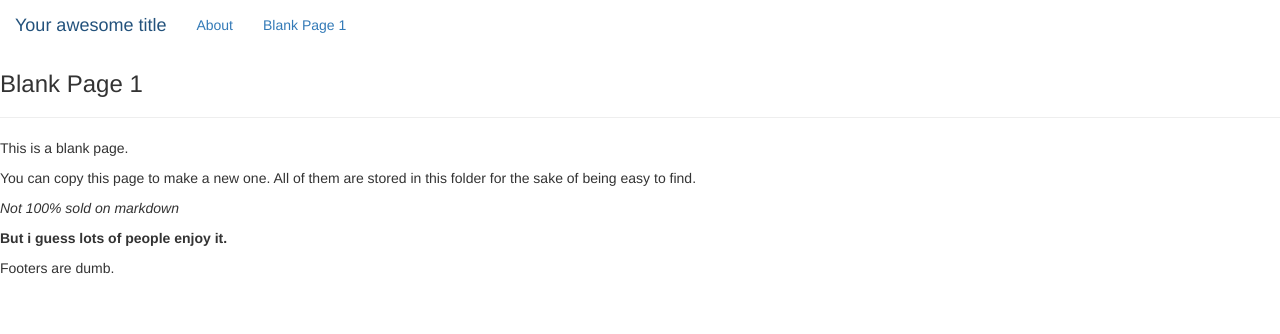
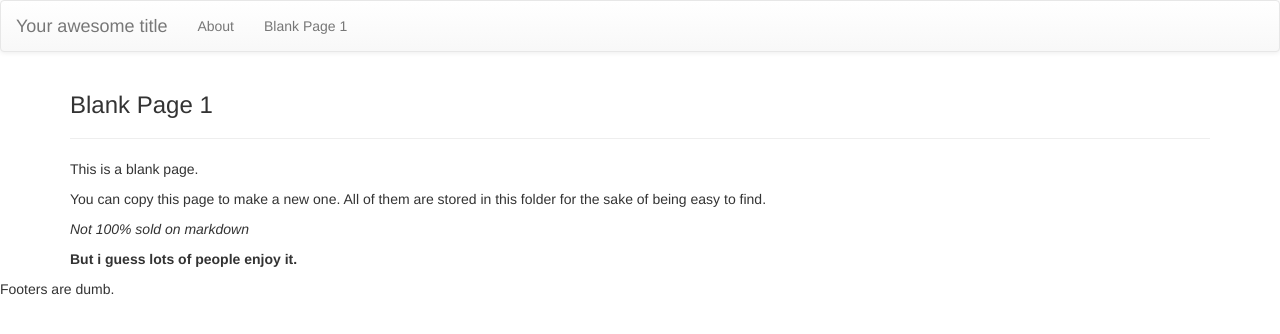
Before and after one commit to CBPP/crunchbangplusplus.org, a Jekyll site: the page built from pages/page1.md, in a window 1280 px wide. Shown: the top 334 px of the page. Built offline with Jekyll 4.4.1, drawn with Linux system fonts in a browser that asks for light colours; nearby versions of some CDN libraries.

Commit message:
Everything is good with the navbar now

```diff
--- a/_includes/head.html
+++ b/_includes/head.html
@@ -7,8 +7,13 @@
   <meta name="description" content="{% if page.excerpt %}{{ page.excerpt | strip_html | strip_newlines | truncate: 160 }}{% else %}{{ site.description }}{% endif %}">
 
   <!-- <link rel="stylesheet" href="{{ "/assets/css/main.css" | prepend: site.baseurl }}"> -->
+  <link rel="stylesheet" href="{{ "/assets/bootstrap-3.3.4-dist/css/bootstrap.css" | prepend: site.baseurl }}">
   <link rel="stylesheet" href="{{ "/assets/bootstrap-3.3.4-dist/css/bootstrap-theme.css" | prepend: site.baseurl }}">
-  <link rel="stylesheet" href="{{ "/assets/bootstrap-3.3.4-dist/css/bootstrap.css" | prepend: site.baseurl }}">
+  <link rel="stylesheet" href="{{ "/assets/css/stylesheet.css" | prepend: site.baseurl }}">
+  <script src="https://ajax.googleapis.com/ajax/libs/jquery/1.11.2/jquery.min.js"></script>
+  <script src="{{ "/assets/bootstrap-3.3.4-dist/js/bootstrap.js"}}"></script>
+  <!-- // <script src="{{ "/assets/bootstrap-3.3.4-dist/js/npm.js "}}"></script> -->
+  <!-- <link rel="stylesheet" href="https://cdnjs.cloudflare.com/ajax/libs/twitter-bootstrap/3.3.4/css/bootstrap.css" > -->
   <link rel="canonical" href="{{ page.url | replace:'index.html','' | prepend: site.baseurl | prepend: site.url }}">
   <link rel="alternate" type="application/rss+xml" title="{{ site.title }}" href="{{ "/feed.xml" | prepend: site.baseurl | prepend: site.url }}" />
 </head>
--- a/_includes/header.html
+++ b/_includes/header.html
@@ -1,23 +1,24 @@
-<nav class="navbar navbar-static-top" >
+<nav class="navbar navbar-default">
   <div class="container-fluid">
     <!-- Brand and toggle get grouped for better mobile display -->
     <div class="navbar-header">
-      <button type="button" class="navbar-toggle collapsed" data-toggle="collapse" data-target=".navbar-collapse">
+      <button type="button" class="navbar-toggle collapsed" data-toggle="collapse" data-target="#bs-example-navbar-collapse-1">
         <span class="sr-only">Toggle navigation</span>
         <span class="icon-bar"></span>
         <span class="icon-bar"></span>
         <span class="icon-bar"></span>
       </button>
-      <a class="navbar-brand" href="{{site.baseurl}}">{{ site.title }}</a>
+      <a class="navbar-brand" href="{{ site.baseurl }}/">{{ site.title }}</a>
     </div>
+
     <!-- Collect the nav links, forms, and other content for toggling -->
     <div class="collapse navbar-collapse" id="bs-example-navbar-collapse-1">
       <ul class="nav navbar-nav">
-          {% for page in site.pages %}
-            {% if page.title %}
-            <li><a class="page-link" href="{{ page.url | prepend: site.baseurl }}">{{ page.title }}</a></li>
-            {% endif %}
-          {% endfor %}
+        {% for page in site.pages %}
+          {% if page.title %}
+          <li><a class="page-link" href="{{ page.url | prepend: site.baseurl }}">{{ page.title }}</a></li>
+          {% endif %}
+        {% endfor %}
       </ul>
     </div><!-- /.navbar-collapse -->
   </div><!-- /.container-fluid -->
--- a/_layouts/default.html
+++ b/_layouts/default.html
@@ -6,9 +6,9 @@
   <body>
 
     {% include header.html %}
-
+    <div class="container">
         {{ content }}
-
+    </div>
     {% include footer.html %}
 
   </body>
--- /dev/null
+++ b/assets/css/stylesheet.scss
@@ -0,0 +1,9 @@
+---
+# Stylesheet
+---
+@charset "utf-8";
+
+body{
+  // background: #262626;
+  // color: #fff;
+}
```
